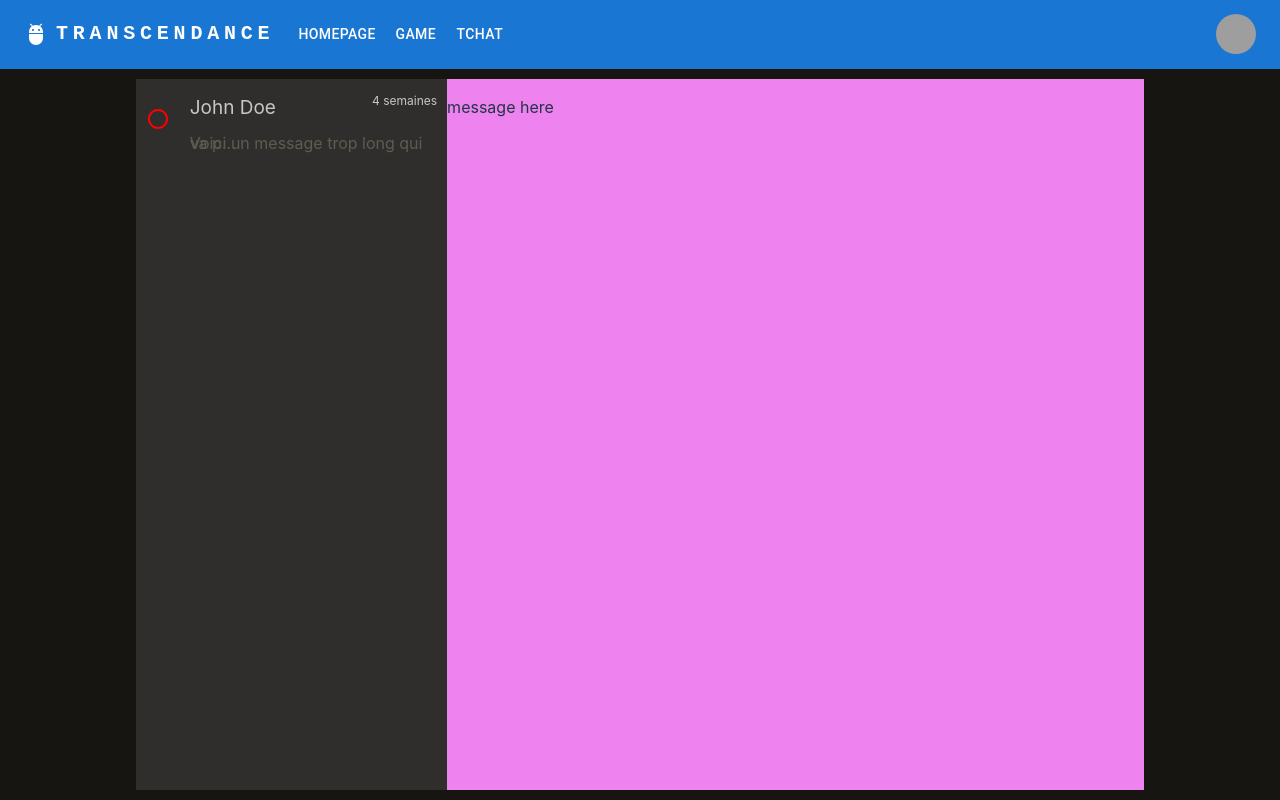
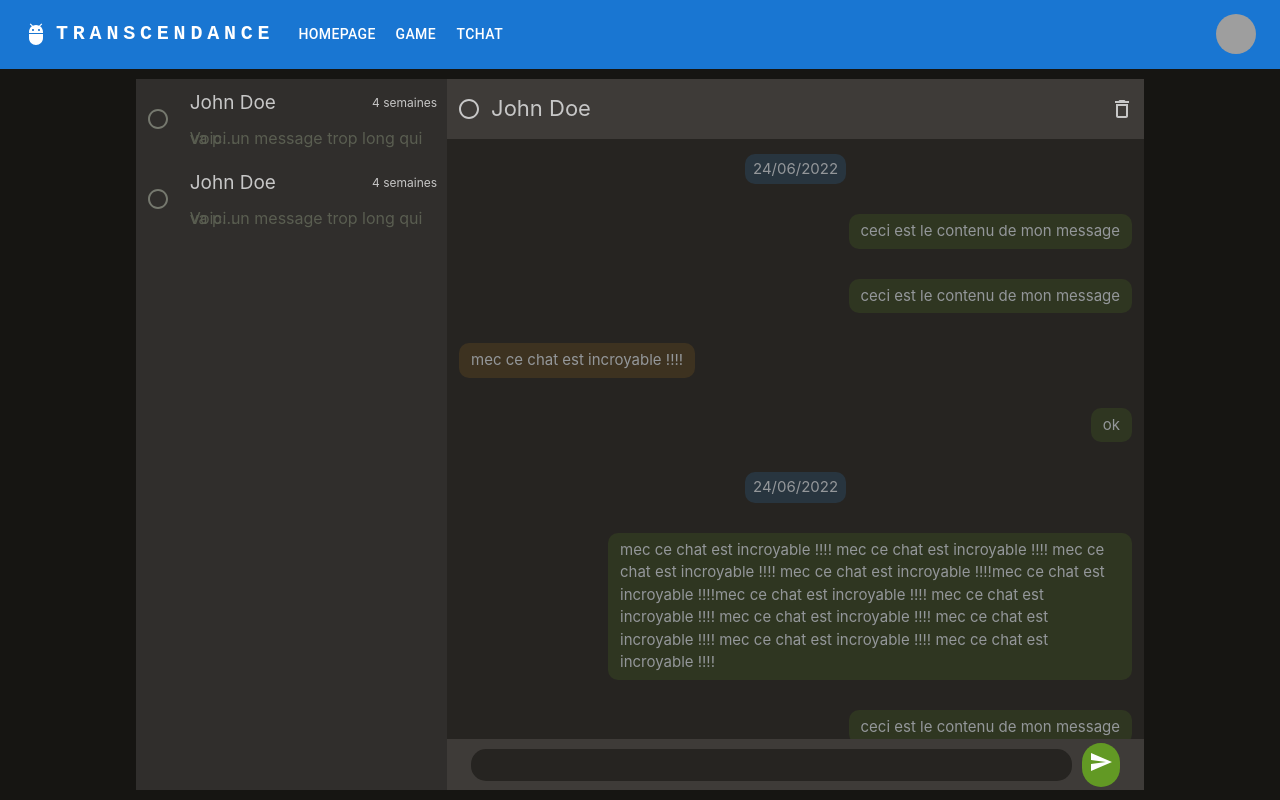
Before and after one commit to Noushhhh/42_TRANSCENDANCE, a React (Create React App) app in the folder srcs/frontend/app/: page / in a window 1280 px wide. Built offline with nearby package versions, Linux system fonts and the light colour scheme; grey boxes are pictures that could not be loaded; the HTML template or start-up script is replaced by a standard one.

Commit message:
feat (/frontend/chat) : frontend desktop finished 90%

```diff
--- /dev/null
+++ b/srcs/frontend/app/src/chat/components/ChatPrompt.tsx
@@ -0,0 +1,14 @@
+import React from "react";
+import "../styles/ChatPrompt.css"
+import SendIcon from '@mui/icons-material/Send';
+
+function ChatPrompt() {
+    return (
+        <div className="ChatPrompt">
+            <input className="InputChatPrompt" type="text"/>
+            <span className="SendIconPromptChat"><SendIcon/></span>
+        </div>
+    )
+}
+
+export default ChatPrompt;
--- /dev/null
+++ b/srcs/frontend/app/src/chat/components/ChatView.tsx
@@ -0,0 +1,49 @@
+import React from "react";
+import "../styles/ChatView.css";
+import Message from "./Message";
+
+interface MonComposantProps {
+    contentMessage: string;
+    messageType: string;
+}
+
+function ChatView() {
+
+    const message1: string = "ceci est le contenu de mon message";
+    const message2: string = "mec ce chat est incroyable !!!!";
+    const longMessage: string = "mec ce chat est incroyable !!!!  mec ce chat est incroyable !!!! mec ce chat est incroyable !!!! mec ce chat est incroyable !!!!mec ce chat est incroyable !!!!mec ce chat est incroyable !!!! mec ce chat est incroyable !!!! mec ce chat est incroyable !!!! mec ce chat est incroyable !!!! mec ce chat est incroyable !!!! mec ce chat est incroyable !!!!";
+    const message3: string = "ok";
+    const date: string = "24/06/2022";
+
+    const dateType: string = "date";
+    const messageToType: string = "MessageTo";
+    const messageFromType: string = "MessageFrom";
+
+    return (
+        <div className="ChatView">
+            <Message contentMessage={date} messageType={dateType}/>
+            <Message contentMessage={message1} messageType={messageToType}/>
+            <Message contentMessage={message1} messageType={messageToType}/>
+            <Message contentMessage={message2} messageType={messageFromType}/>
+            <Message contentMessage={message3} messageType={messageToType}/>
+            <Message contentMessage={date} messageType={dateType}/>
+            <Message contentMessage={longMessage} messageType={messageToType}/>
+            <Message contentMessage={message1} messageType={messageToType}/>
+            <Message contentMessage={message2} messageType={messageFromType}/>
+            <Message contentMessage={longMessage} messageType={messageToType}/>
+            <Message contentMessage={date} messageType={dateType}/>
+            <Message contentMessage={message1} messageType={messageToType}/>
+            <Message contentMessage={message1} messageType={messageToType}/>
+            <Message contentMessage={message2} messageType={messageFromType}/>
+            <Message contentMessage={message3} messageType={messageToType}/>
+            <Message contentMessage={date} messageType={dateType}/>
+            <Message contentMessage={longMessage} messageType={messageToType}/>
+            <Message contentMessage={message1} messageType={messageToType}/>
+            <Message contentMessage={message2} messageType={messageFromType}/>
+            <Message contentMessage={longMessage} messageType={messageToType}/>
+            <p>Chat View here</p>
+        </div>
+    )
+}
+
+export default ChatView;
--- a/srcs/frontend/app/src/chat/components/ContentMessage.tsx
+++ b/srcs/frontend/app/src/chat/components/ContentMessage.tsx
@@ -1,10 +1,15 @@
 import React from "react";
-import "../styles/ContentMessage.css"
+import "../styles/ContentMessage.css";
+import HeaderChatBox from "./HeaderChatBox";
+import ChatView from "./ChatView";
+import ChatPrompt from "./ChatPrompt";
 
 function ContentMessage() {
     return (
         <div className="ContentMessage">
-            <p>message here</p>
+            <HeaderChatBox />
+            <ChatView />
+            <ChatPrompt/>
         </div>
     )
 }
--- /dev/null
+++ b/srcs/frontend/app/src/chat/components/HeaderChatBox.tsx
@@ -0,0 +1,20 @@
+import React from "react";
+import "../styles/HeaderChatBox.css"
+import RadioButtonUncheckedIcon from '@mui/icons-material/RadioButtonUnchecked';
+import DeleteOutlineIcon from '@mui/icons-material/DeleteOutline';
+
+function HeaderChatBox() {
+    return (
+        <div className="HeaderChatBox">
+            <div className="ContactName">
+                <RadioButtonUncheckedIcon/>
+                <p>John Doe</p>
+            </div>
+            <div className="HeaderChatBoxLogo">
+                <DeleteOutlineIcon/>
+            </div>
+        </div>
+    )
+}
+
+export default HeaderChatBox;
--- /dev/null
+++ b/srcs/frontend/app/src/chat/components/Message.tsx
@@ -0,0 +1,22 @@
+import React from "react";
+import "../styles/Message.css";
+
+interface MonComposantProps {
+    contentMessage: string;
+    messageType: string;
+}
+
+function Message(props: MonComposantProps) {
+
+    const updatedClassName = `${props.messageType}`;
+    const updatedClassNameContainer = props.messageType + "Container";
+    console.log(props.messageType);
+
+    return (
+        <div className={`Message Date ${updatedClassNameContainer}`}>
+            <p className={`MessageComposant DateComposant ${updatedClassName}`}>{props.contentMessage}</p>
+        </div>
+    )
+}
+
+export default Message;
--- a/srcs/frontend/app/src/chat/components/MessageSide.tsx
+++ b/srcs/frontend/app/src/chat/components/MessageSide.tsx
@@ -6,6 +6,7 @@ function MessageSide() {
     return (
         <div className="MessageSide">
             <MessageToClick/>
+            <MessageToClick/>
         </div>
     )
 }
--- /dev/null
+++ b/srcs/frontend/app/src/chat/styles/ChatPrompt.css
@@ -0,0 +1,25 @@
+.ChatPrompt {
+    display: flex;
+    justify-content: center;
+    align-items: center;
+    height: 60px;
+    background-color: #3e3b38;
+}
+
+.InputChatPrompt{
+    background-color: #262421;
+    border-radius: 15px;
+    border-color: none;
+    width: 85%;
+    border-color: rgba(0,0,0,0);
+    height: 26px;
+    margin-right: 10px;
+    color: white;
+}
+
+.SendIconPromptChat{
+    background-color: #629924;
+    border-radius: 20px;
+    color:white;
+    padding: 7px 7px 7px 7px;
+}
--- /dev/null
+++ b/srcs/frontend/app/src/chat/styles/ChatView.css
@@ -0,0 +1,7 @@
+
+.ChatView{
+    background-color: #262421;
+    color: white;
+    height: 100%;
+    overflow: scroll;
+}
--- a/srcs/frontend/app/src/chat/styles/ContentMessage.css
+++ b/srcs/frontend/app/src/chat/styles/ContentMessage.css
@@ -2,6 +2,9 @@
 .ContentMessage{
     background-color: violet;
     width: 100%;
+    display: flex;
+    flex-direction: column;
+    justify-content: space-between;
 }
 
 .ContentMessage p {
--- /dev/null
+++ b/srcs/frontend/app/src/chat/styles/HeaderChatBox.css
@@ -0,0 +1,18 @@
+.HeaderChatBox{
+    display: flex;
+    justify-content: space-between;
+    height: 60px;
+    background-color: #3E3B38;
+    color:#C7C7C7;
+}
+
+.ContactName, .HeaderChatBoxLogo{
+    display: flex;
+    align-items: center;
+    margin:10px
+}
+
+.ContactName p {
+    font-size: 22px;
+    margin-left: 10px;
+}
--- /dev/null
+++ b/srcs/frontend/app/src/chat/styles/Message.css
@@ -0,0 +1,40 @@
+
+.Message {
+    display: flex;
+}
+
+.MessageComposant{
+    color: #94979A;
+    background-color: #28353F;
+    border-radius: 10px;
+    padding: 4px 8px;
+    font-size: 15px;
+}
+
+.Date{
+    justify-content: center;
+}
+
+.MessageFrom{
+    background-color: #3D3220;
+}
+
+.MessageTo{
+    background-color: #2F3621;
+}
+
+.MessageFrom, .MessageTo {
+    max-width: 500px;
+    padding: 6px 12px;
+}
+
+.MessageFromContainer{
+    justify-content: flex-start;
+    padding-left: 12px;
+}
+
+.MessageToContainer {
+    justify-content: flex-end;
+    padding-right: 12px;
+
+}
--- a/srcs/frontend/app/src/chat/styles/MessageToClick.css
+++ b/srcs/frontend/app/src/chat/styles/MessageToClick.css
@@ -10,6 +10,7 @@
     color: #C7C7C7;
     display: flex;
     justify-content: space-between;
+    align-items: center;
 }
 
 .MessageToClick:hover{
@@ -27,7 +28,7 @@
 
 .logoIsConnected{
     width: 50px;
-    color:red;
+    color: #75786E;
     display: flex;
     justify-content: center;
     align-items: center;
@@ -35,6 +36,9 @@
 
 .ContainerPreview{
     padding: 10px;
+    display: flex;
+    flex-direction: column;
+    justify-content: center;
 }
 
 .senderName{
```
